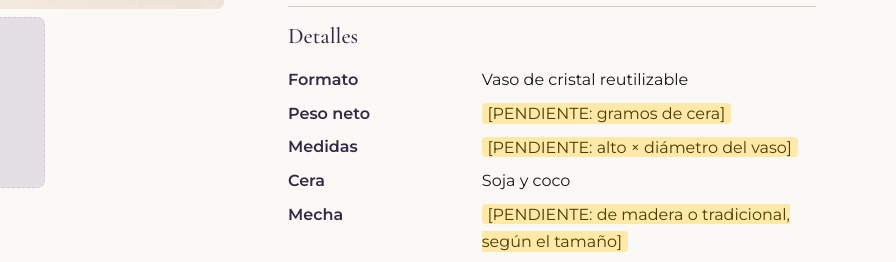
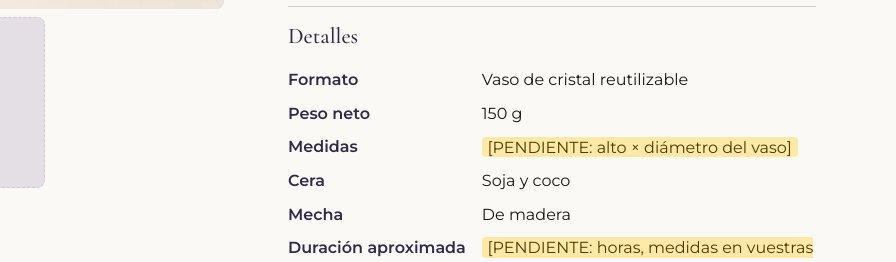
Before and after one commit to i2byluciia/dosFlores, a plain HTML site: page pages/caramelo-cremoso.html in a window 1280 px wide. Shown: the part 686-948 px from the top of the page, 384-1280 px from the left. Drawn offline with Linux system fonts and the light colour scheme.

Commit message:
datos velas

```diff
--- a/pages/caramelo-cremoso.html
+++ b/pages/caramelo-cremoso.html
@@ -158,10 +158,10 @@
           <h2 class="producto__subtitulo">Detalles</h2>
           <dl class="producto__datos">
             <dt>Formato</dt><dd>Vaso de cristal reutilizable</dd>
-            <dt>Peso neto</dt><dd><span class="pendiente">[PENDIENTE: gramos de cera]</span></dd>
+            <dt>Peso neto</dt><dd>150 g</dd>
             <dt>Medidas</dt><dd><span class="pendiente">[PENDIENTE: alto × diámetro del vaso]</span></dd>
             <dt>Cera</dt><dd>Soja y coco</dd>
-            <dt>Mecha</dt><dd><span class="pendiente">[PENDIENTE: de madera o tradicional, según el tamaño]</span></dd>
+            <dt>Mecha</dt><dd>De madera</dd>
             <dt>Duración aproximada</dt><dd><span class="pendiente">[PENDIENTE: horas, medidas en vuestras pruebas]</span></dd>
           </dl>
 
```
Also changed, not shown: pages/truco-o-trato.html (+2 -2 lines).
